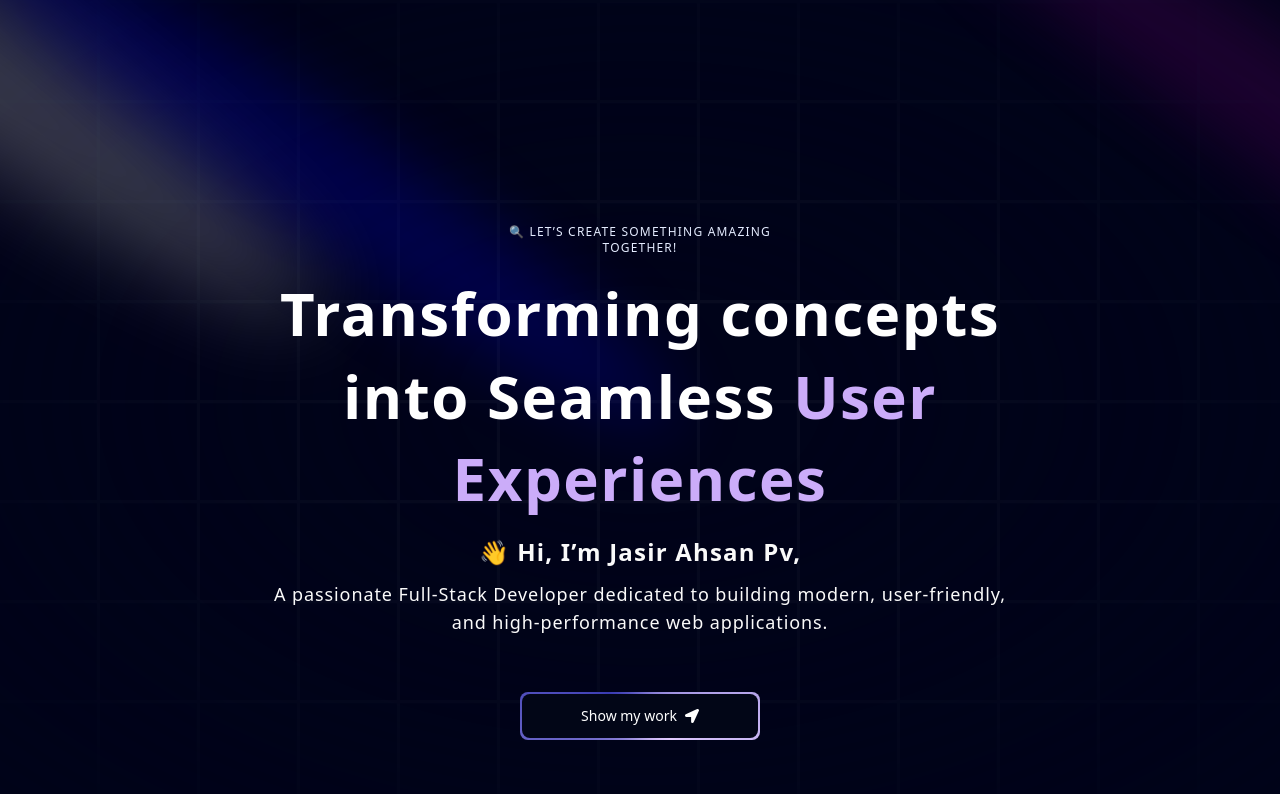
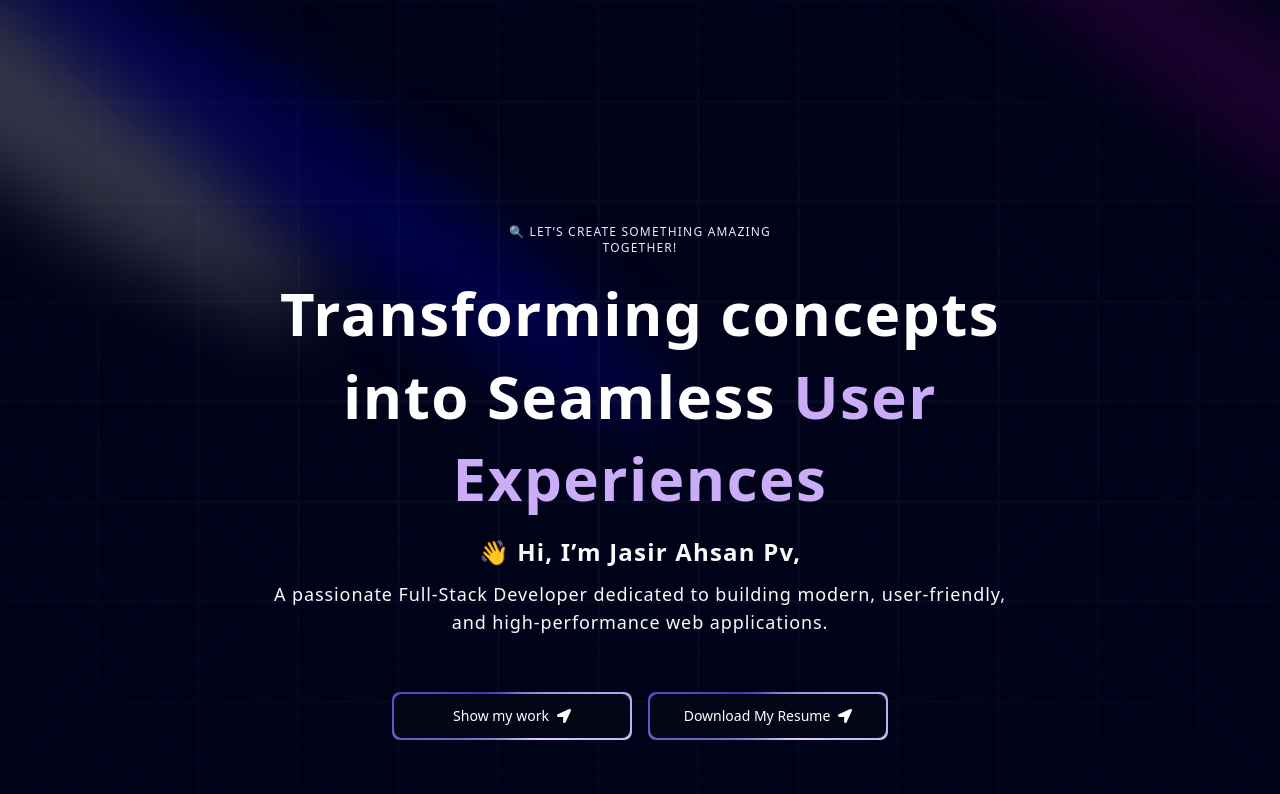
Before and after one commit to jasir-pv/My-Portfolio, a Next.js app: page / in a window 1280 px wide. Shown: the top 794 px of the page. Built offline with nearby package versions, Linux system fonts and the light colour scheme.

Commit message:
button flex-col changed to flex-row

```diff
--- a/components/Hero.tsx
+++ b/components/Hero.tsx
@@ -46,7 +46,7 @@
           A passionate Full-Stack Developer dedicated to building modern, user-friendly, and high-performance web applications.
           </p>
 
-          <div className='flex  gap-4 sm:flex-col'>
+          <div className='flex gap-4'>
           <a href="#about">
                 <MagicButton
                 title="Show my work"
```
